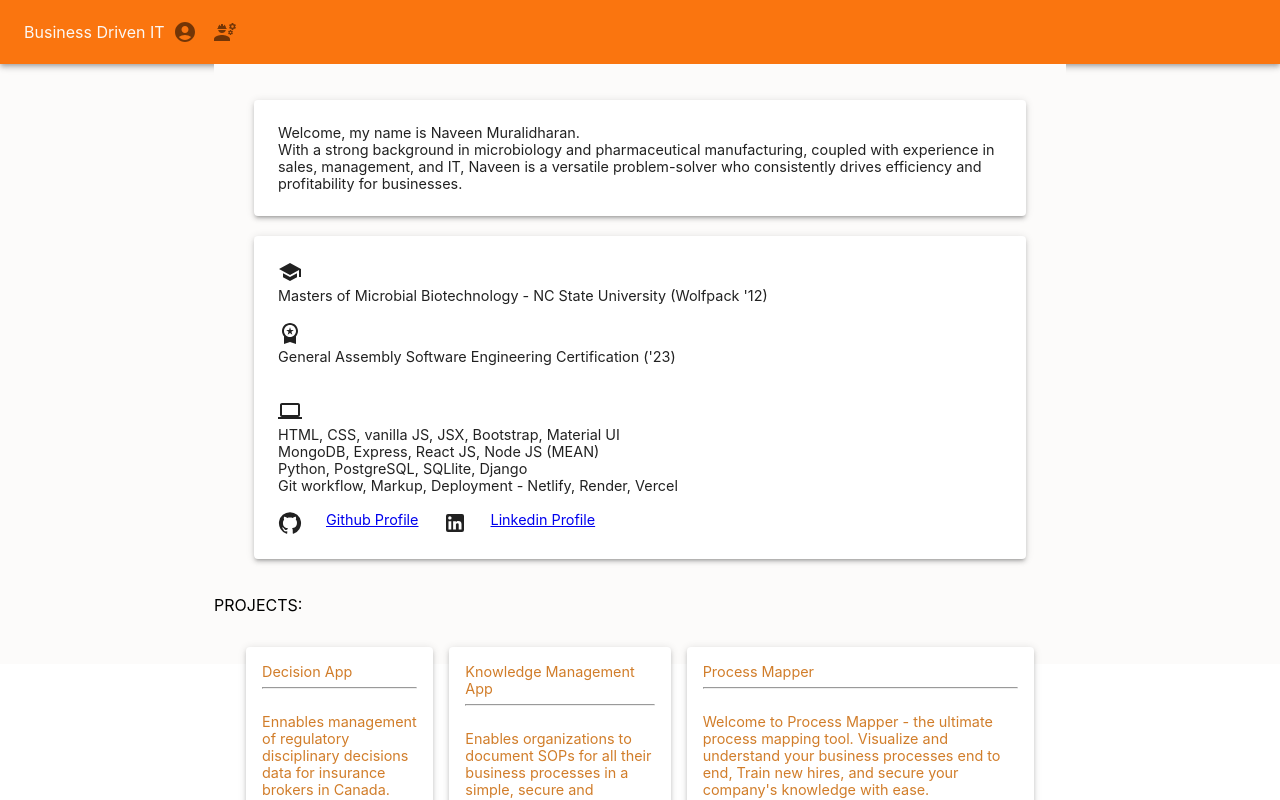
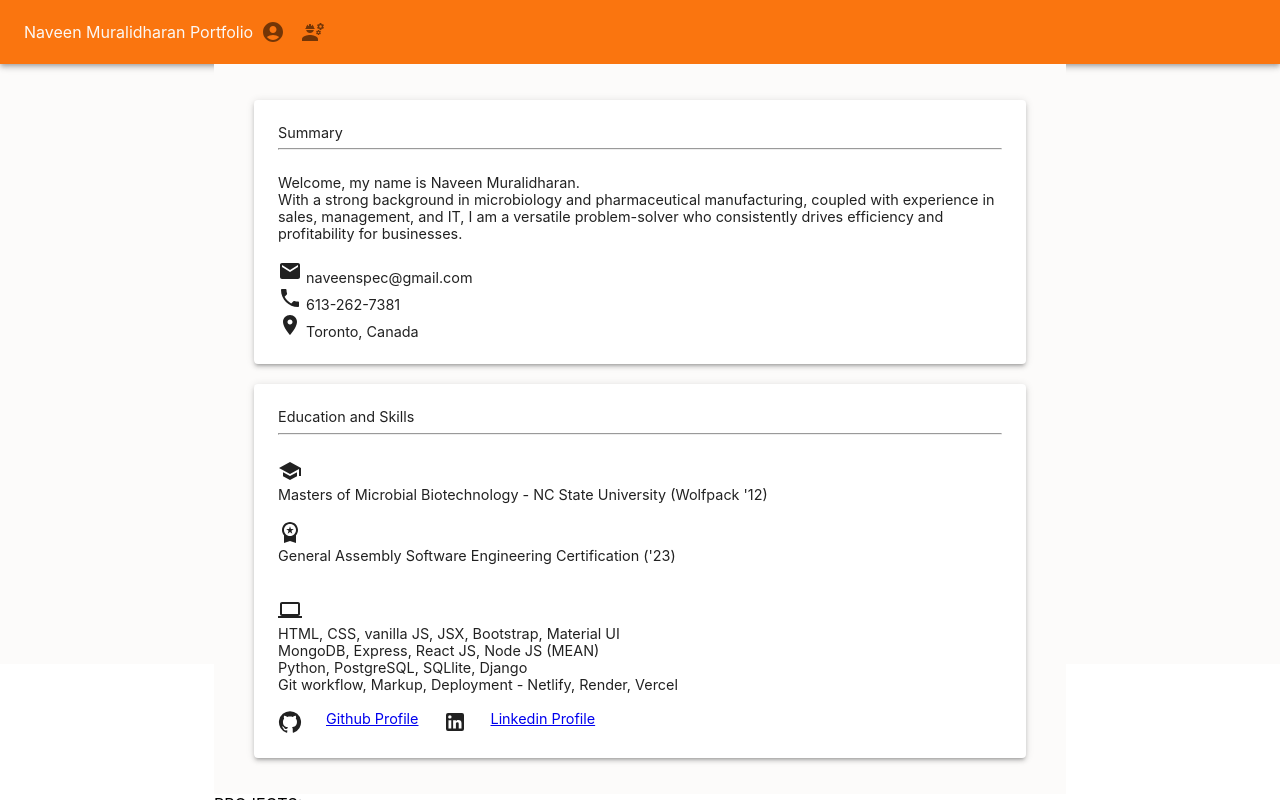
Before and after one commit to NaveenMuralidharan/portfolioApp_frontend, a React (Create React App) app: page / in a window 1280 px wide. Shown: the top 800 px of the page. Built offline with nearby package versions, Linux system fonts and the light colour scheme.

Commit message:
styling done

```diff
--- a/src/pages/Home.js
+++ b/src/pages/Home.js
@@ -18,6 +18,9 @@ import LinkedInIcon from '@mui/icons-material/LinkedIn';
 // import Divider from '@mui/material/Divider';
 import WorkspacePremiumIcon from '@mui/icons-material/WorkspacePremium';
 import ComputerIcon from '@mui/icons-material/Computer';
+import EmailIcon from '@mui/icons-material/Email';
+import LocalPhoneIcon from '@mui/icons-material/LocalPhone';
+import LocationOnIcon from '@mui/icons-material/LocationOn';
 import {
     createTheme,
     // responsiveFontSizes,
@@ -39,8 +42,8 @@ const Home = (props)=> {
 
     return <Box sx={{ bgcolor: '#fcfbfa'}}>
             <AppBar sx={{bgcolor: '#fa750f', color: '#fcf8f5'}} position= 'static'>
-                <Toolbar sx={{width: "100%"}}>
-                    Business Driven IT<br></br>
+                <Toolbar sx={{width: "100%", padding: '2'}}>
+                    Naveen Muralidharan Portfolio <br></br>
 
                     <Tooltip title="About Naveen">
                         <IconButton
@@ -80,9 +83,20 @@ const Home = (props)=> {
                 <Paper elevation={3} sx={{padding:3}}>
                     <ThemeProvider theme={theme}>
                         <Typography variant="h5" component="div">
+                        Summary
+                        <br></br>
+                        <hr></hr>
+                        <br></br>
                         Welcome, my name is Naveen Muralidharan. <br></br>
-                        With a strong background in microbiology and pharmaceutical manufacturing, coupled with experience in sales, management, and IT, Naveen is a versatile problem-solver who consistently drives efficiency and profitability for businesses.
+                        With a strong background in microbiology and pharmaceutical manufacturing, coupled with experience in sales, management, and IT, I am a versatile problem-solver who consistently drives efficiency and profitability for businesses.
+                        <br></br>
+                        <br></br>
 
+                        <EmailIcon></EmailIcon> naveenspec@gmail.com
+                        <br></br>
+                        <LocalPhoneIcon></LocalPhoneIcon> 613-262-7381
+                        <br></br>
+                        <LocationOnIcon></LocationOnIcon> Toronto, Canada
 
 
                         </Typography>
@@ -93,6 +107,10 @@ const Home = (props)=> {
                 <Paper elevation={3} sx={{padding:3}}>
                     <ThemeProvider theme={theme}>
                         <Typography variant="h5" component="div">
+                            Education and Skills
+                            <br></br>
+                            <hr></hr>
+                            <br></br>
                         <SchoolIcon></SchoolIcon> <br></br>Masters of Microbial Biotechnology - NC State University (Wolfpack '12)
                         <br></br>
                         <br></br>
@@ -138,7 +156,7 @@ const Home = (props)=> {
             </Container>
 
                 PROJECTS:
-
+                <hr></hr>
                 <Box sx={{
                     display: 'flex', padding: 4, bgColor: '#fcfbfa'
                 }}>
```
